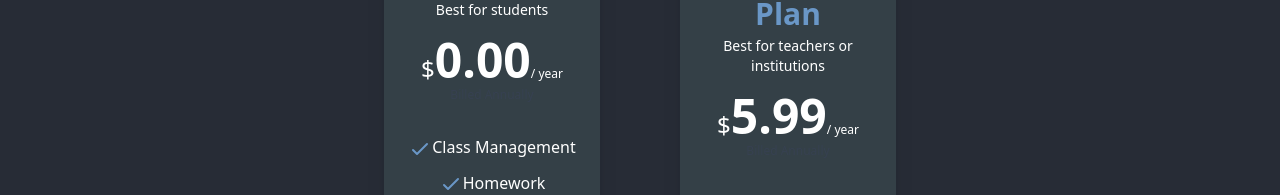
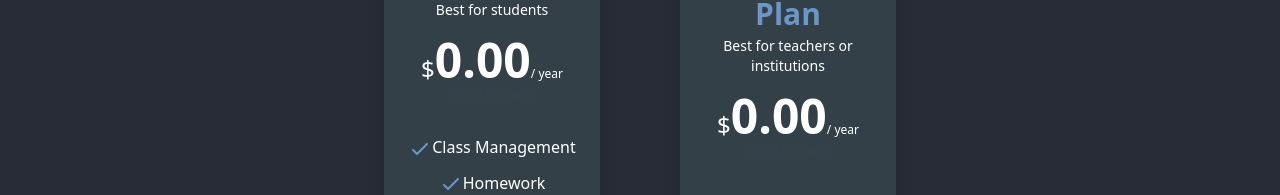
Before and after one commit to pybash1/learnist, a Next.js app: page /pricing in a window 1280 px wide. Shown: the part 292-487 px from the top of the page. Built offline with nearby package versions, Linux system fonts and the light colour scheme.

Commit message:
fix(pricing): fixed pricing for teachers

```diff
--- a/pages/pricing.jsx
+++ b/pages/pricing.jsx
@@ -19,7 +19,7 @@ export default function Pricing() {
           link="/onboarding?plan=1"
           plan="Teacher's Plan"
           description="Best for teachers or institutions"
-          price="5.99"
+          price="0.00"
           features={["Everything in Free +", "Manage Students", "Manage Classes", "Manage Assignments"]}
           button="Get Started as a Teacher"
         />
```
